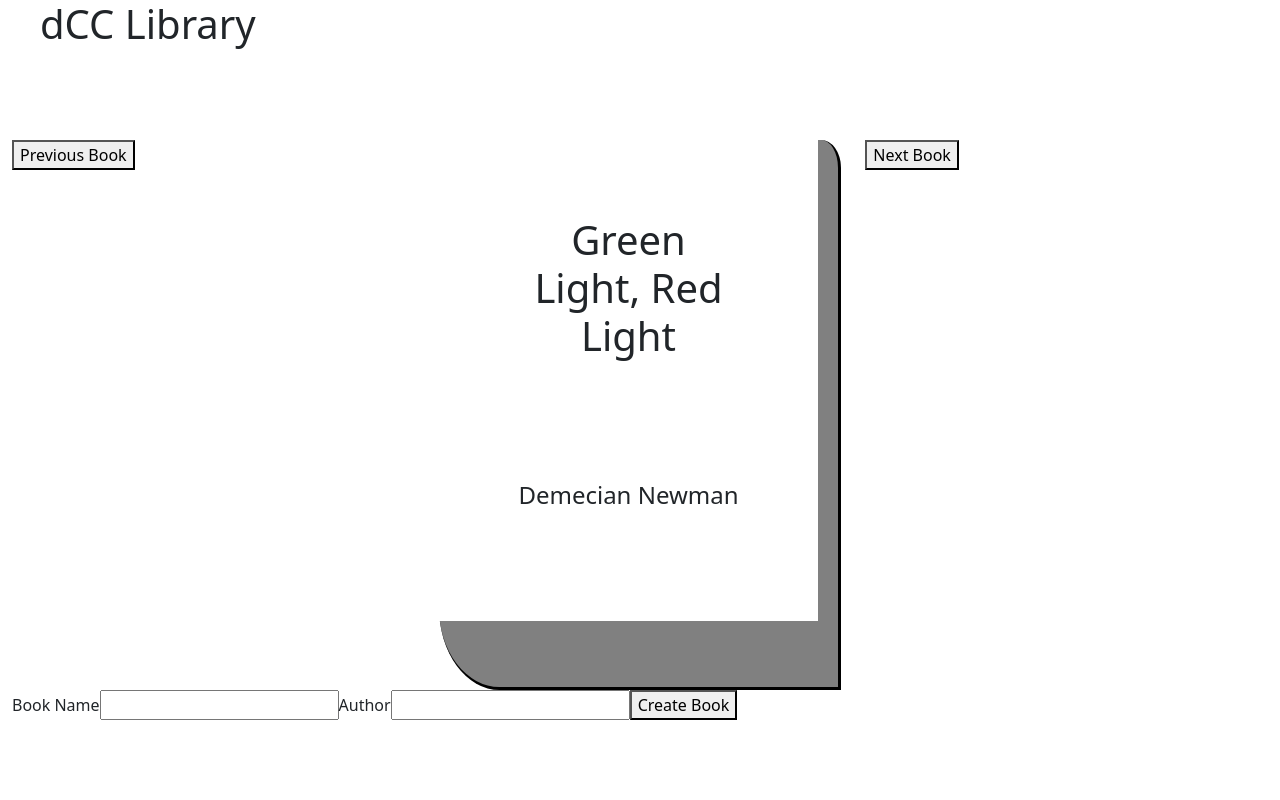
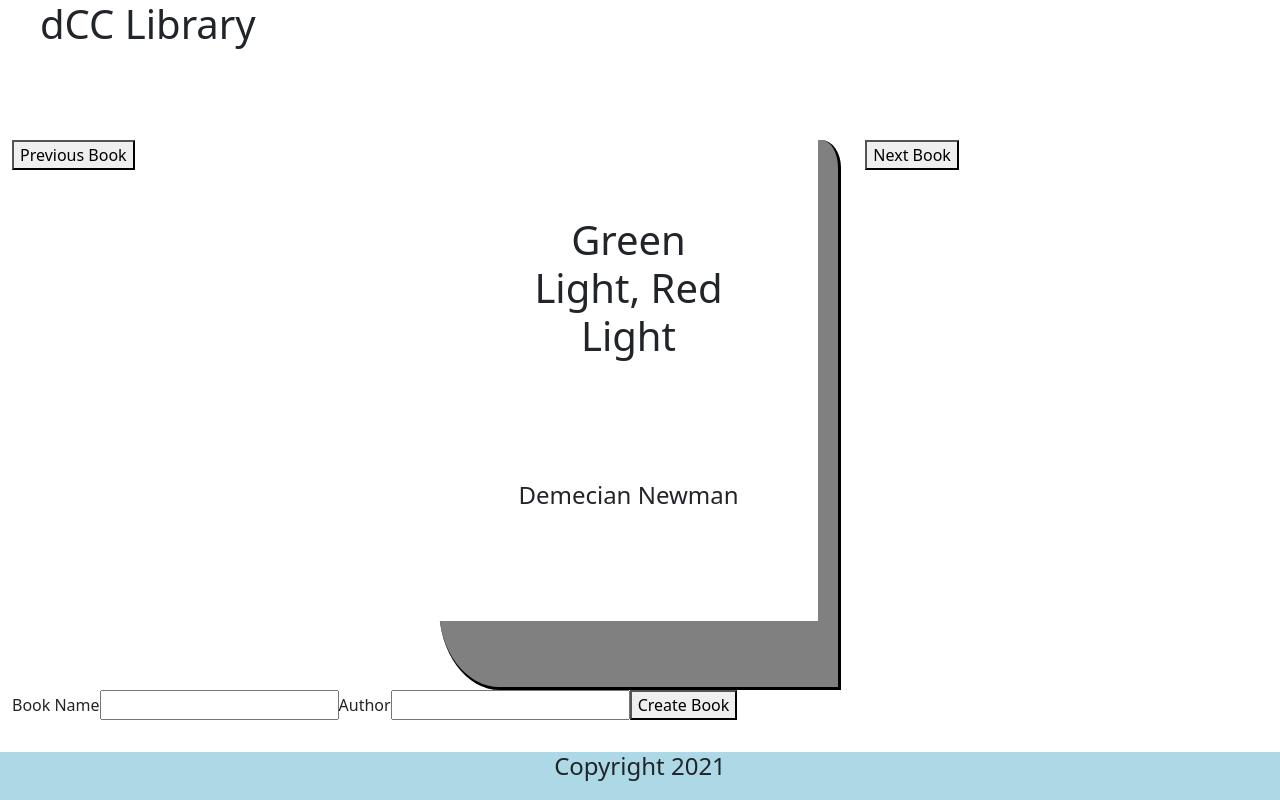
Before and after one commit to knnthnwmn/DCCLibraryReactTutorial, a React (Create React App) app: page / in a window 1280 px wide. Built offline with nearby package versions, Linux system fonts and the light colour scheme.

Commit message:
added footer

```diff
--- a/src/components/App.jsx
+++ b/src/components/App.jsx
@@ -3,6 +3,7 @@ import './App.css'
 import TitleBar from './TitleBar/TitleBar';
 import BookViewer from './BookViewer/BookViewer';
 import BookCreator from "./BookCreator/BookCreator";
+import Footer from "./Footer/Footer";
 
 
 class App extends Component {
@@ -51,6 +52,7 @@ class App extends Component {
                <TitleBar/>
                <BookViewer book={this.books[this.state.bookNumber]} nextBook={this.goToNextBook} previousBook={this.goToPreviousBook}/>
                <BookCreator createNewBook={this.createBook}/>
+               <Footer />
            </div>
         )
     }
--- a/src/components/Footer/Footer.css
+++ b/src/components/Footer/Footer.css
@@ -0,0 +1,7 @@
+.footer {
+    background-color: lightblue;
+    width: 100%;
+    box-shadow: 0 50vh 0 50vh lightblue;
+    text-align: center;
+    margin-top: 2em;
+}
--- a/src/components/Footer/Footer.jsx
+++ b/src/components/Footer/Footer.jsx
@@ -1,18 +1,15 @@
 import React from 'react';
-import './Footer.css'
+import './Footer.css';
 
 
-function Footer(props){
-    return(
-        <div className="row row-space">
-            <div className="col-md-12" style={{padding: 0}}>
-                 <div className="footer-nav">
-                    <h1>Footer</h1>
-                 </div>
-
-             </div>
-        </div>
+const Footer = () => {
+    return (
+        <footer className="footer">
+        <h4>Copyright 2021</h4>
+        </footer>
     )
 }
 
+
+
 export default Footer;
```
